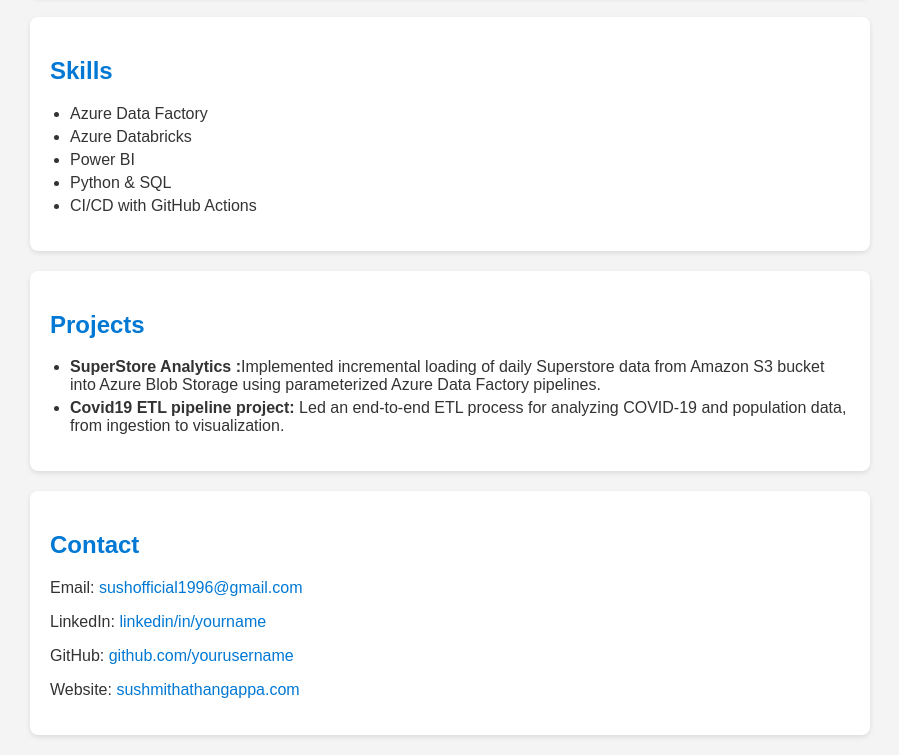
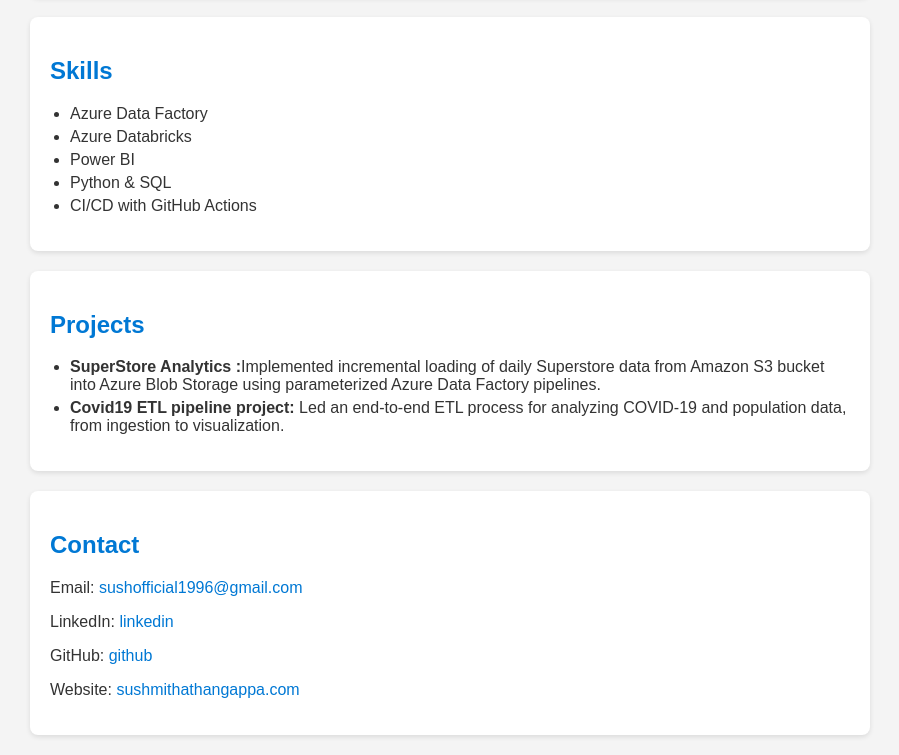
Before and after one commit to SushmithaThangappa/CloudResume, a plain HTML site: page index.html in a window 1280 px wide. Shown: the part 379-1134 px from the top of the page, without its empty margins (190-1089 px from the left). Drawn offline with Linux system fonts and the light colour scheme.

Commit message:
Update index.html

```diff
--- a/index.html
+++ b/index.html
@@ -50,8 +50,8 @@ parameterized Azure Data Factory pipelines.</li>
     <section id="contact">
         <h2>Contact</h2>
         <p>Email: <a href="mailto:sushofficial1996@gmail.com">sushofficial1996@gmail.com</a></p>
-        <p>LinkedIn: <a href="https://www.linkedin.com/in/sushmithathangappa/">linkedin/in/yourname</a></p>
-        <p>GitHub: <a href="https://github.com/SushmithaThangappa">github.com/yourusername</a></p>
+        <p>LinkedIn: <a href="https://www.linkedin.com/in/sushmithathangappa/">linkedin</a></p>
+        <p>GitHub: <a href="https://github.com/SushmithaThangappa">github</a></p>
         <p>Website: <a href="https://polite-desert-0a84da110.4.azurestaticapps.net/">sushmithathangappa.com</p>
     </section>
 
```
